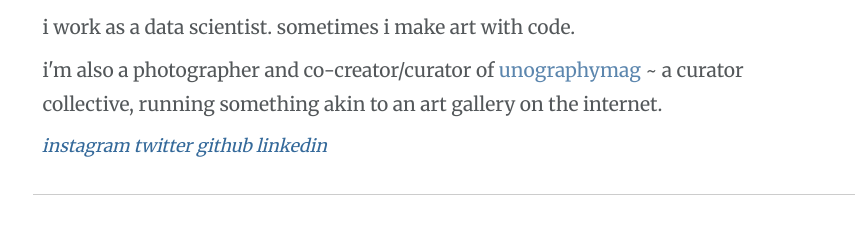
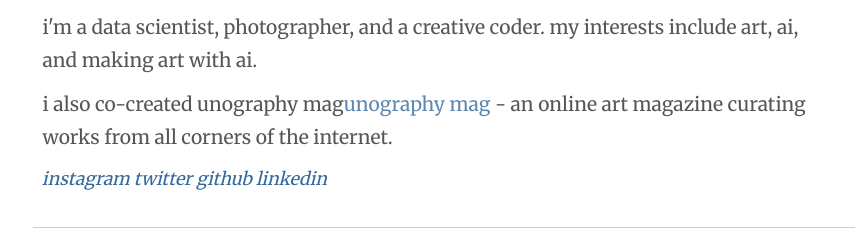
Before and after one commit to unography/personal-blog, a Gatsby site: page / in a window 1280 px wide. Shown: the part 152-386 px from the top of the page, without its empty margins (175-1030 px from the left). Built offline with nearby package versions, Linux system fonts and the light colour scheme; Gatsby itself is replaced by a stand-in of ours; some packages are replaced by stand-ins of ours.

Commit message:
changed bio

```diff
--- a/src/components/bio.js
+++ b/src/components/bio.js
@@ -23,8 +23,8 @@ function Bio() {
             <p>
               <p class="self">hi, i'm</p>
               <h1 class="rootHeader">{author}</h1>
-              <p class="self">i work as a data scientist. sometimes i make art with code. </p>
-              <p class="self">i'm also a photographer and co-creator/curator of <a href="https://unographymag.com">unographymag</a> ~ a curator collective, running something akin to an art gallery on the internet.</p>
+              <p class="self">i'm a data scientist, photographer, and a creative coder. my interests include art, ai, and making art with ai.</p>
+              <p class="self">i also co-created unography mag<a href="https://unographymag.com">unography mag</a>  - an online art magazine curating works from all corners of the internet.</p>
               <div class="socialLinks">
                 {` `}
                 <a href={`https://instagram.com/${social.instagram}`}>
```
